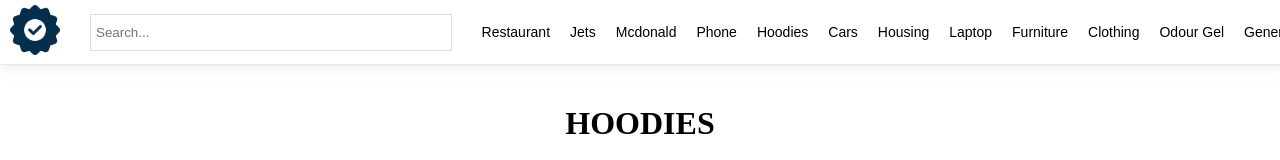
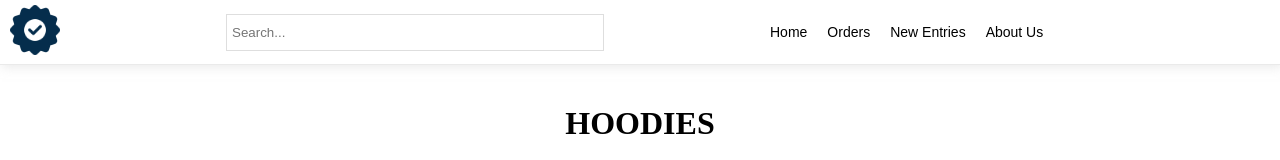
Before and after one commit to Idrisnas/class-work, a plain HTML site: page hoodies.html in a window 1280 px wide. Shown: the top 160 px of the page. Drawn offline with Linux system fonts and the light colour scheme.

Commit message:
Some editions

```diff
--- a/hoodies.html
+++ b/hoodies.html
@@ -15,18 +15,11 @@
           </a>
           <input type="text" placeholder="Search...">
           <ul class="nav_menu">
-            <li><a href="shittu.html">Restaurant</a></li>
-            <li><a href="jeph.html">Jets</a></li>
-            <li><a href="alamin.html">Mcdonald</a></li>
-            <li><a href="phone.html">Phone</a></li>
-            <li><a href="hoodies.html">Hoodies</a></li>
-            <li><a href="cars.html">Cars</a></li>
-            <li><a href="housing.html">Housing</a></li>
-            <li><a href="laptop.html">Laptop</a></li>
-            <li><a href="furnitures.html">Furniture</a></li>
-            <li><a href="clothing.html">Clothing</a></li>
-            <li><a href="nas.html">Odour Gel</a></li>
-            <li><a href="generator.html">Generator</a></li>
+            <li><a href="hoodies.html">Home</a></li>
+            <li><a href="">Orders</a></li>
+            <li><a href="">New Entries</a></li>
+            <li><a href="">About Us</a></li>
+
           </ul>
         </nav>
         <div class="nav_clear"></div>
```
